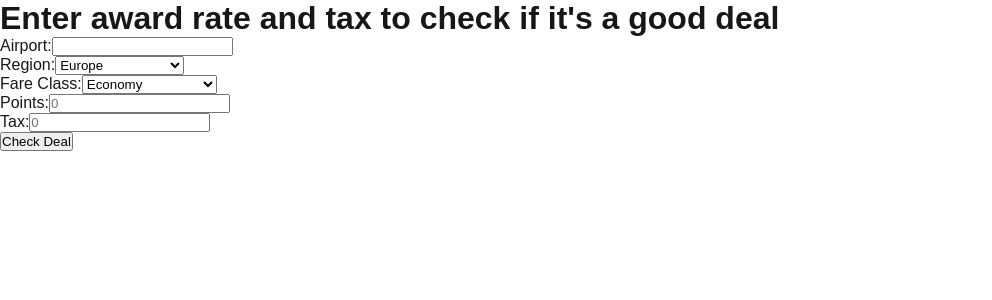
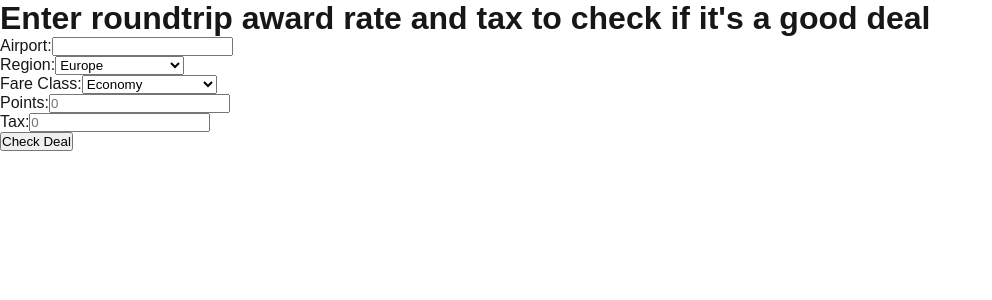
Before and after one commit to Ltcho/flight-deal-checker, a Next.js app: page / in a window 1280 px wide. Shown: the top 300 px of the page, without its empty margins (0-992 px from the left). Built offline with nearby package versions, Linux system fonts and the light colour scheme.

Commit message:
Add: roundtrip

```diff
--- a/pages/index.js
+++ b/pages/index.js
@@ -194,7 +194,7 @@ const handleCheckDeal = () => {
 
   return (
     <div>
-      <h1>Enter award rate and tax to check if it's a good deal</h1>
+      <h1>Enter roundtrip award rate and tax to check if it's a good deal</h1>
       <div>
         <label>Airport:</label>
         <input type="text" value={airport} onChange={(e) => setAirport(e.target.value.toUpperCase())} />
```
